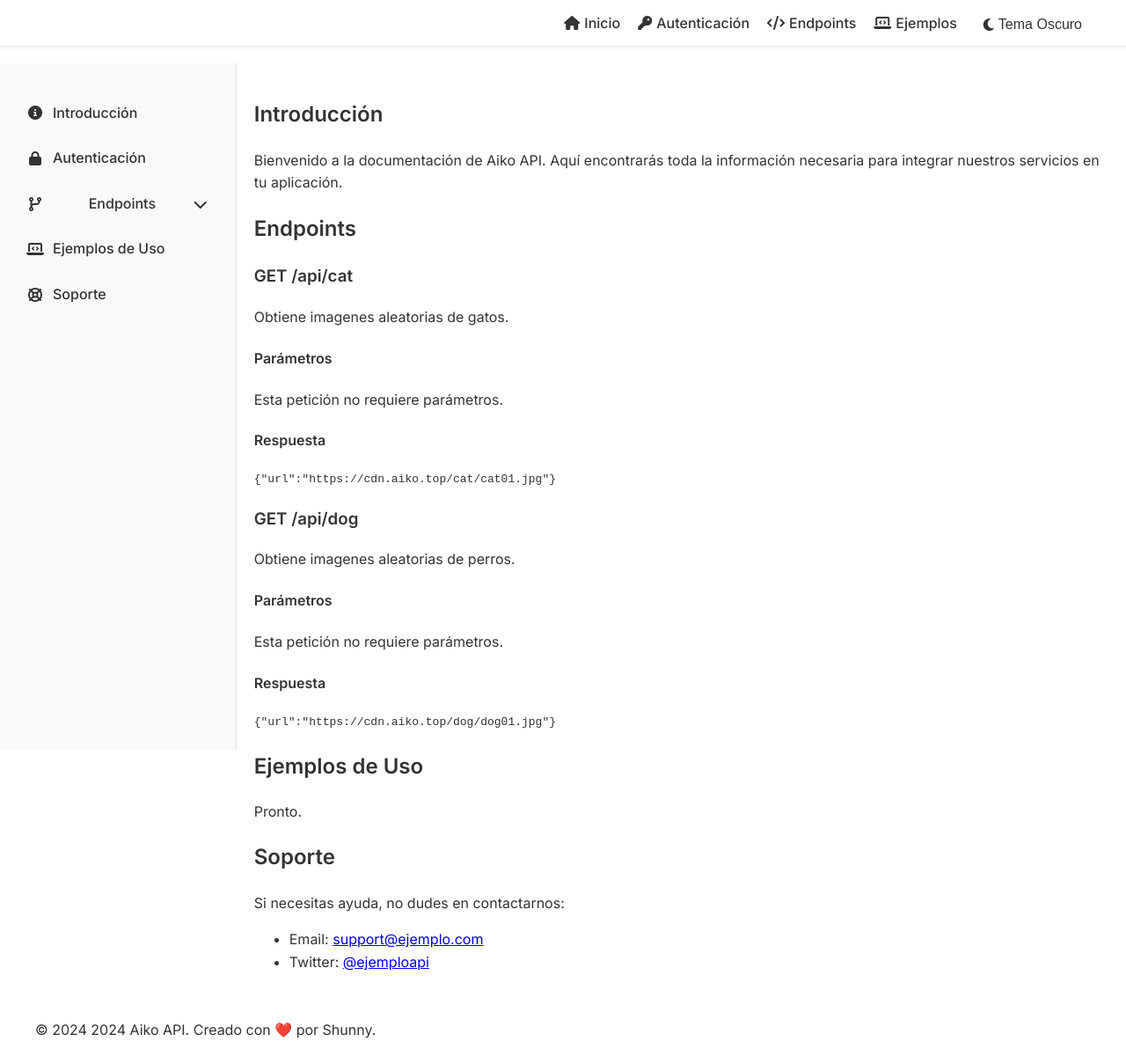
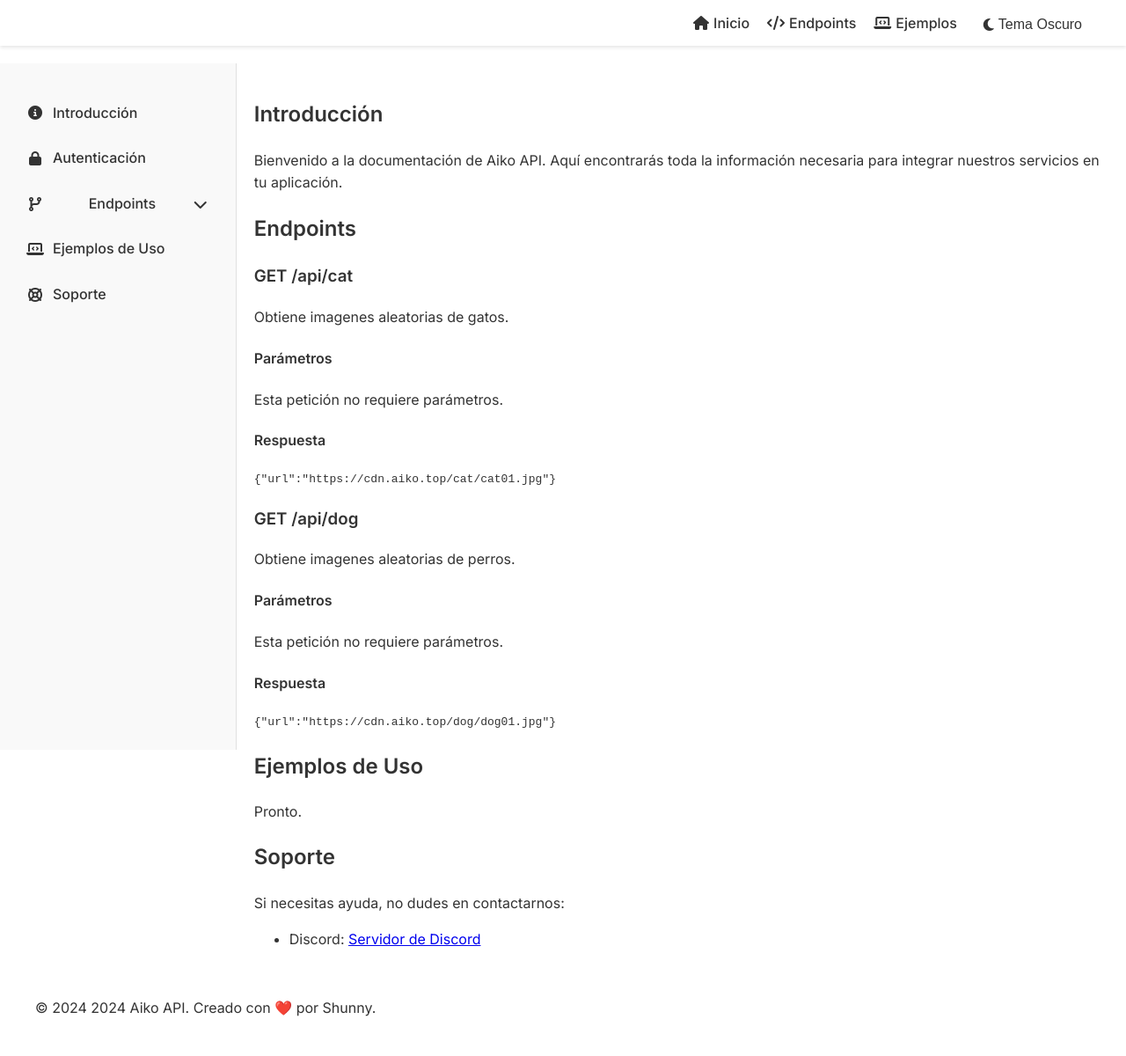
Before and after one commit to Shunnyyx/api2, a website: page public/index.html in a window 1280 px wide. Shown: the part 67-1267 px from the top of the page at 88% size. After the commit the page ends 1241 px from the top, so only its background shows below. Drawn offline with Linux system fonts and the light colour scheme.

```diff
--- a/public/index.html
+++ b/public/index.html
@@ -24,7 +24,6 @@
                 </button>
                 <ul>
                     <li><a href="#intro"><i class="fas fa-home"></i> Inicio</a></li>
-                    <li><a href="#auth"><i class="fas fa-key"></i> Autenticación</a></li>
                     <li><a href="#endpoints"><i class="fas fa-code"></i> Endpoints</a></li>
                     <li><a href="#examples"><i class="fas fa-laptop-code"></i> Ejemplos</a></li>
                     <li><button id="theme-toggle"><i class="fas fa-moon"></i> Tema Oscuro</button></li>
@@ -89,8 +88,7 @@
                 <h2>Soporte</h2>
                 <p>Si necesitas ayuda, no dudes en contactarnos:</p>
                 <ul>
-                    <li>Email: <a href="mailto:support@ejemplo.com">support@ejemplo.com</a></li>
-                    <li>Twitter: <a href="https://twitter.com/ejemploapi">@ejemploapi</a></li>
+                    <li>Discord: <a href="uycyZG7JXs">Servidor de Discord</a></li>
                 </ul>
             </section>
         </main>
```
